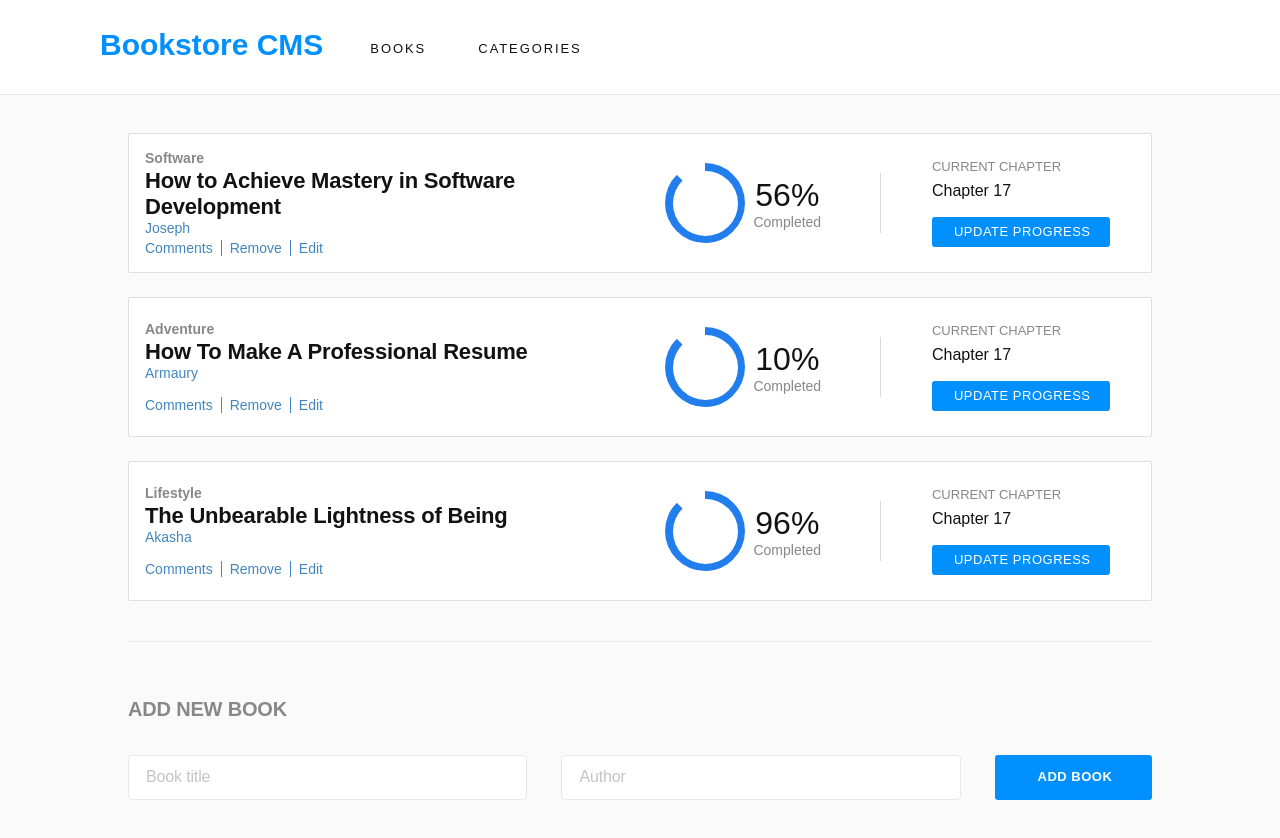
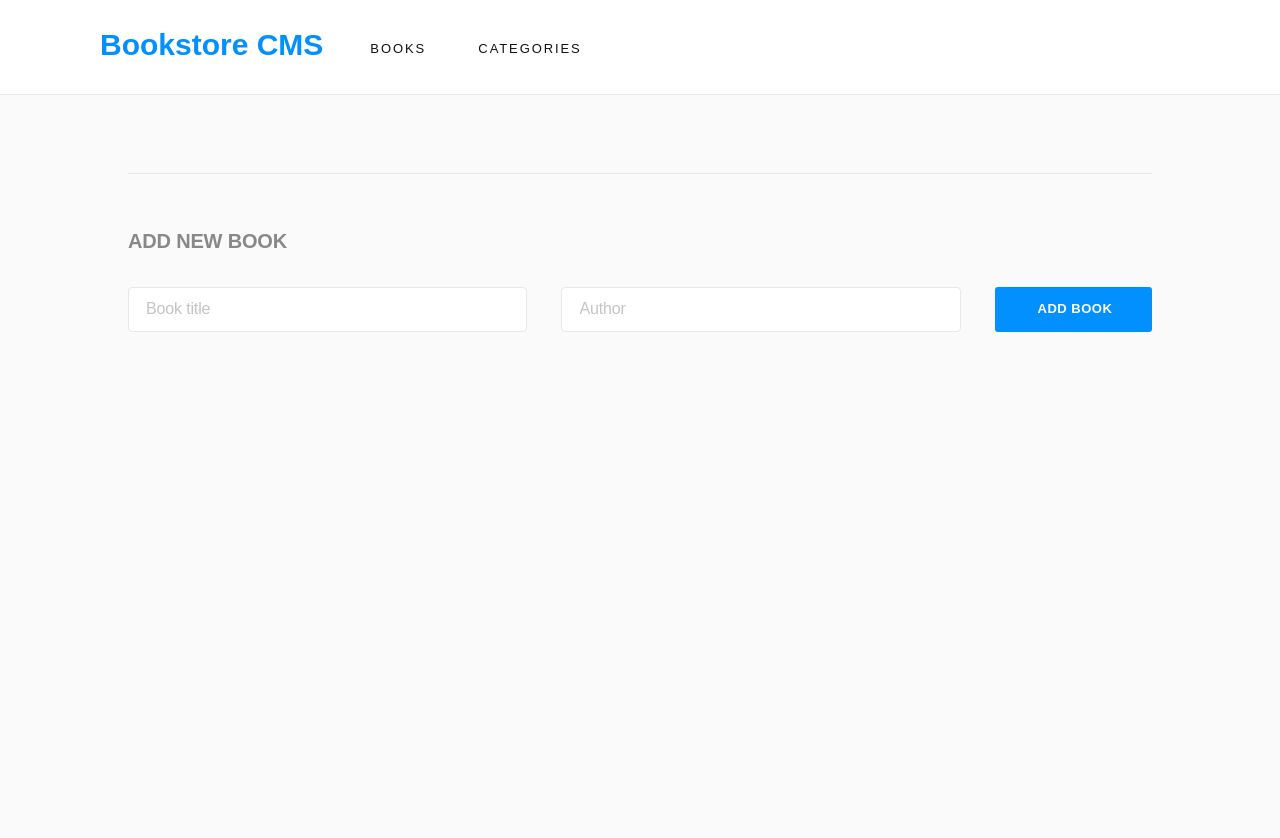
Before and after one commit to ONJoseph/Bookstore, a React (Create React App) app: page /store in a window 1280 px wide. Shown: the top 838 px of the page. After the commit the page ends 800 px from the top, so only its background shows below. Built offline with nearby package versions, Linux system fonts and the light colour scheme.

Commit message:
add remove book from reducer

```diff
--- a/src/components/books-section/books/Books.js
+++ b/src/components/books-section/books/Books.js
@@ -1,29 +1,11 @@
 import React from 'react';
+import { useSelector } from 'react-redux';
 
 import './Books.css';
 import Book from './book/Book';
 
 function Books() {
-  const books = [
-    {
-      id: '1',
-      author: 'Joseph',
-      title: 'How to Achieve Mastery in Software Development',
-      category: 'Software',
-    },
-    {
-      id: '2',
-      author: 'Armaury',
-      title: 'How To Make A Professional Resume',
-      category: 'Adventure',
-    },
-    {
-      id: '3',
-      author: 'Akasha',
-      title: 'The Unbearable Lightness of Being',
-      category: 'Lifestyle',
-    },
-  ];
+  const books = useSelector((state) => state.book);
 
   return (
     <div>
```
